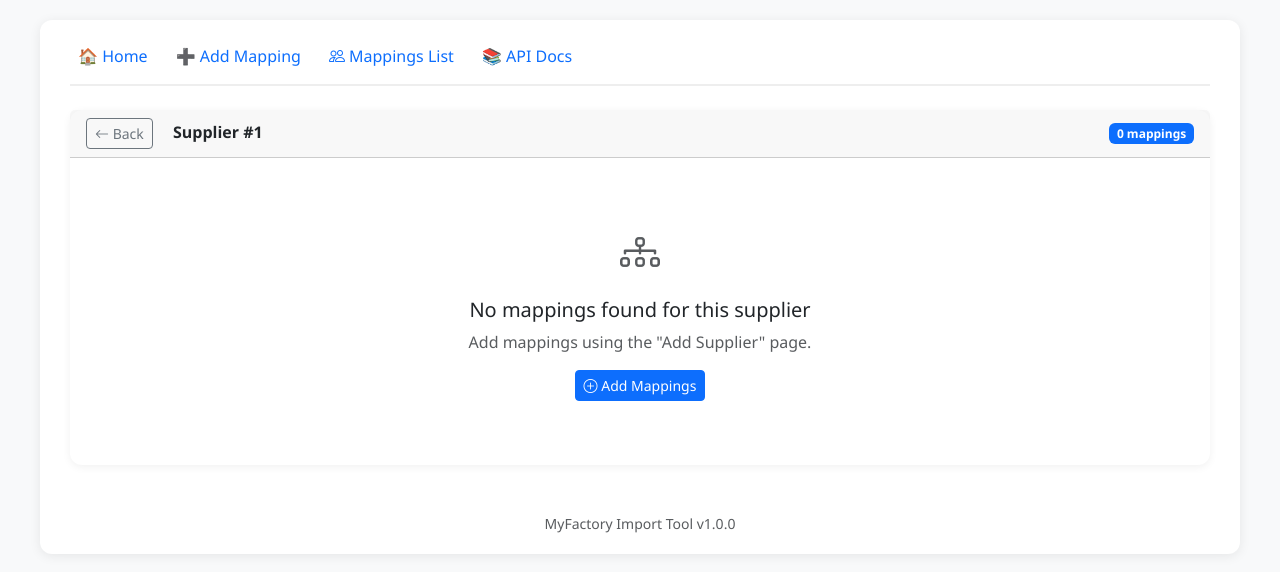
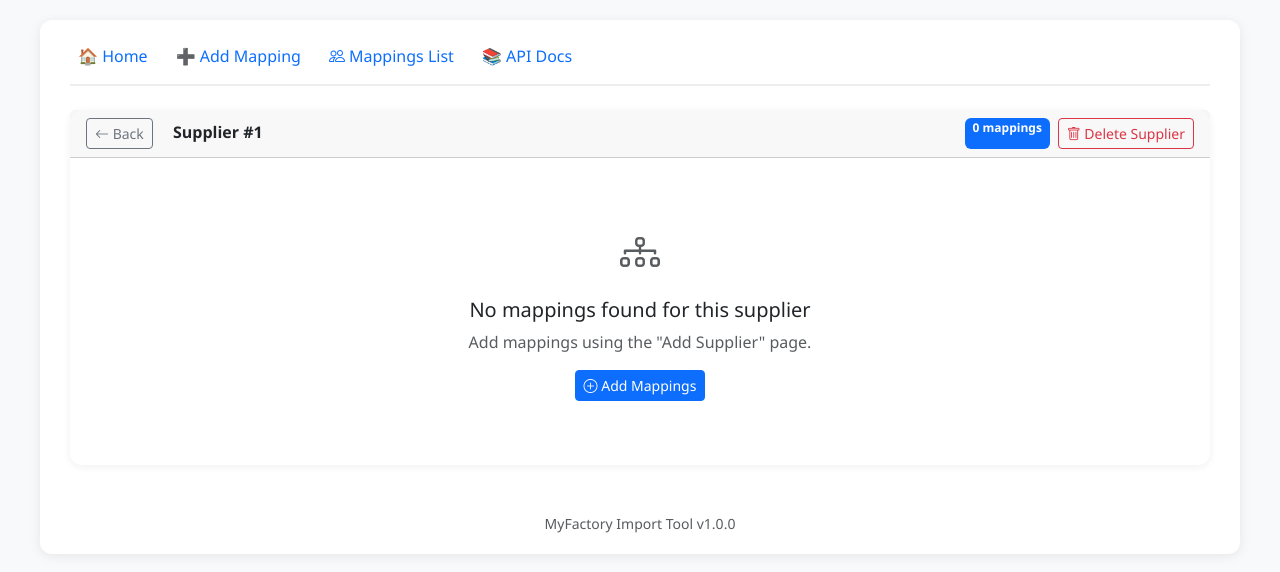
Before and after one commit to seemab-yamin/myfactory-import-tool, a FastAPI app: page /show-mapping/1 in a window 1280 px wide. Shown: the top 572 px of the page. Run offline with FastAPI, Linux system fonts and the light colour scheme; data that the repository does not hold is empty.

Commit message:
Delete Module Implemented

```diff
--- a/src/api/routes.py
+++ b/src/api/routes.py
@@ -282,25 +282,26 @@ async def api_save_mapping(
     }
 
 
-@router.delete("/api/mappings/{supplier_id:int}/{source_field}")
-async def api_delete_mapping(supplier_id: int, source_field: str):
-    """Delete a mapping for a supplier by ID."""
-
+@router.delete("/api/suppliers/{supplier_id:int}")
+async def api_delete_supplier(supplier_id: int):
+    """Delete a supplier and all associated mappings."""
     if not ensure_configured():
         raise HTTPException(
             status_code=400, detail="Database not configured. Run setup first."
         )
 
     mapper = get_mapper()
-    deleted = mapper.delete_mapping(supplier_id, source_field)
+    deleted = mapper.delete_supplier(supplier_id)
 
     if not deleted:
-        raise HTTPException(status_code=404, detail="Mapping not found")
+        raise HTTPException(
+            status_code=404, detail=f"Supplier with ID {supplier_id} not found"
+        )
 
     return {
         "status": "deleted",
         "supplier_id": supplier_id,
-        "source_field": source_field,
+        "message": f"Supplier {supplier_id} and all mappings deleted successfully",
     }
 
 
--- a/src/mapper.py
+++ b/src/mapper.py
@@ -157,63 +157,45 @@ class FieldMapper:
             )
             return supplier_id, mapping
 
-    def delete_mappings(self, supplier_id: int) -> int:
+    def delete_supplier(self, supplier_id: int) -> bool:
         """
-        Delete all mappings for a supplier.
+        Delete a supplier and all its associated mappings.
 
         Args:
-            supplier_id: ID of the supplier
+            supplier_id: ID of the supplier to delete
 
         Returns:
-            Number of mappings deleted
+            True if deleted, False if supplier not found
         """
 
         with local_session() as session:
-            deleted = (
+            # Check if supplier exists
+            supplier = (
+                session.query(Supplier).filter(Supplier.id == supplier_id).first()
+            )
+            if not supplier:
+                logger.warning(f"Supplier with ID {supplier_id} not found")
+                return False
+
+            # ✅ Delete all mappings for this supplier first
+            deleted_mappings = (
                 session.query(MappingConfig)
-                .filter(MappingConfig.supplier_id == supplier_id)  # ✅ Use supplier_id
+                .filter(MappingConfig.supplier_id == supplier_id)
                 .delete()
             )
+
+            # ✅ Delete the supplier
+            session.delete(supplier)
             session.commit()
 
+            # Clear caches
             self._cache.clear()
             self._supplier_cache.clear()
 
-            logger.info(f"Deleted {deleted} mappings for supplier '{supplier_id}'")
-            return deleted
-
-    def delete_mapping(self, supplier_id: int, source_field: str) -> bool:
-        """
-        Delete a specific mapping.
-
-        Args:
-            supplier_id: ID of the supplier
-            source_field: Source field to delete
-
-        Returns:
-            True if deleted, False if not found
-        """
-
-        with local_session() as session:
-            mapping = (
-                session.query(MappingConfig)
-                .filter(
-                    MappingConfig.supplier_id == supplier_id,
-                    MappingConfig.source_field == source_field,
-                )
-                .first()
+            logger.info(
+                f"Deleted supplier ID {supplier_id} with {deleted_mappings} mappings"
             )
-
-            if mapping:
-                session.delete(mapping)
-                session.commit()
-                self._cache.clear()
-                self._supplier_cache.clear()
-                logger.info(f"Deleted mapping: {source_field} for '{supplier_id}'")
-                return True
-
-            logger.warning(f"Mapping not found: {source_field} for '{supplier_id}'")
-            return False
+            return True
 
     def get_all_suppliers(self) -> List[str]:
         """Get list of all supplier names with mappings."""
--- a/templates/show_mapping.html
+++ b/templates/show_mapping.html
@@ -13,9 +13,14 @@
                     <strong>{{ supplier_name or 'Supplier #' + supplier_id|string }}</strong>
                 </span>
             </div>
-            <span class="badge bg-primary" id="detailCount">
-                {{ supplier_mappings|length }} mapping{{ 's' if supplier_mappings|length != 1 else '' }}
-            </span>
+            <div class="d-flex gap-2">
+                <span class="badge bg-primary" id="detailCount">
+                    {{ supplier_mappings|length }} mapping{{ 's' if supplier_mappings|length != 1 else '' }}
+                </span>
+                <button class="btn btn-sm btn-outline-danger" onclick="deleteSupplier({{ supplier_id }}, '{{ supplier_name or supplier_id }}')">
+                    <i class="bi bi-trash"></i> Delete Supplier
+                </button>
+            </div>
         </div>
         <div class="card-body">
             <div id="detailContent">
@@ -66,8 +71,88 @@
         </div>
     </div>
 </div>
-{% endblock %}
+
+<!-- Toast Container -->
+<div class="toast-container position-fixed bottom-0 end-0 p-3"></div>
 
 {% block scripts %}
-    {# No JavaScript needed — all data is rendered server-side! #}
+<script>
+// ===== Delete Supplier =====
+async function deleteSupplier(supplierId, supplierName) {
+    // ✅ Show confirmation dialog
+    const confirmed = confirm(
+        `⚠️ Are you sure you want to delete supplier "${supplierName}" and all associated mappings?\n\nThis action cannot be undone!`
+    );
+
+    if (!confirmed) return;
+
+    try {
+        const response = await fetch(`/api/suppliers/${supplierId}`, {
+            method: 'DELETE',
+        });
+
+        if (!response.ok) {
+            const error = await response.json();
+            throw new Error(error.detail || 'Failed to delete supplier');
+        }
+
+        // ✅ Show success toast
+        showToast('Success', `Supplier "${supplierName}" deleted successfully`, 'success');
+
+        // ✅ Redirect to mappings list
+        setTimeout(() => {
+            window.location.href = '/mappings-list';
+        }, 1500);
+
+    } catch (e) {
+        console.error('Delete error:', e);
+        showToast('Error', `Failed to delete supplier: ${e.message}`, 'danger');
+    }
+}
+
+// ===== Toast Notification =====
+function showToast(title, message, type = 'success') {
+    const colors = {
+        success: 'bg-success',
+        danger: 'bg-danger',
+        warning: 'bg-warning',
+        info: 'bg-info'
+    };
+
+    const container = document.querySelector('.toast-container') || (() => {
+        const el = document.createElement('div');
+        el.className = 'toast-container position-fixed bottom-0 end-0 p-3';
+        document.body.appendChild(el);
+        return el;
+    })();
+
+    const toast = document.createElement('div');
+    toast.className = `toast align-items-center text-white border-0 ${colors[type] || colors.info}`;
+    toast.setAttribute('role', 'alert');
+    toast.setAttribute('aria-live', 'assertive');
+    toast.setAttribute('aria-atomic', 'true');
+    toast.innerHTML = `
+        <div class="d-flex">
+            <div class="toast-body"><strong>${title}</strong> — ${message}</div>
+            <button type="button" class="btn-close btn-close-white me-2 m-auto" data-bs-dismiss="toast"></button>
+        </div>
+    `;
+    container.appendChild(toast);
+
+    // Use Bootstrap's Toast if available, otherwise fallback
+    if (typeof bootstrap !== 'undefined' && bootstrap.Toast) {
+        const bsToast = new bootstrap.Toast(toast, { delay: 3000 });
+        bsToast.show();
+    } else {
+        // Fallback: auto-remove after 3 seconds
+        toast.style.display = 'block';
+        setTimeout(() => {
+            toast.remove();
+        }, 3000);
+    }
+
+    toast.addEventListener('hidden.bs.toast', () => toast.remove());
+}
+</script>
 {% endblock %}
+{% endblock %}
```
Also changed, not shown: static/js/mappings_list.js (+76 -2 lines), templates/mappings_list.html (+7 -1 lines).
